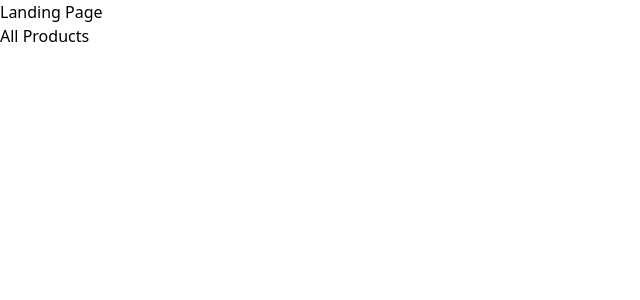
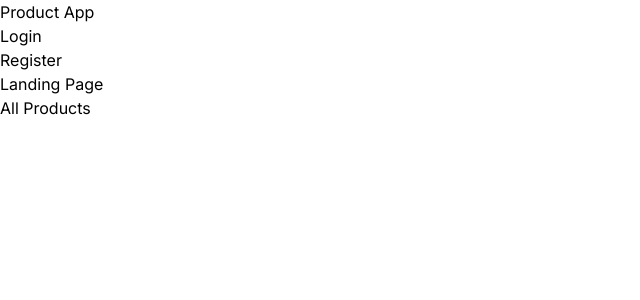
Before and after one commit to stefanRachev/next-auth-tapa-scrypt, a Next.js app: page / in a window 1280 px wide. Shown: the top 300 px of the page, without its empty margins (0-640 px from the left). Built offline with nearby package versions, Linux system fonts and the light colour scheme; no server answers.

Commit message:
refactor ProductDetailsPage

```diff
--- a/package.json
+++ b/package.json
@@ -10,6 +10,7 @@
   },
   "dependencies": {
     "bcryptjs": "^2.4.3",
+    "lucide-react": "^0.462.0",
     "mongoose": "^8.8.3",
     "next": "15.0.3",
     "next-auth": "^5.0.0-beta.25",
--- a/src/app/layout.js
+++ b/src/app/layout.js
@@ -1,21 +1,14 @@
-import localFont from "next/font/local";
+import { Inter } from "next/font/google";
 import "./globals.css";
 import { dbConnect } from "@/lib/mongo";
 
-const geistSans = localFont({
-  src: "./fonts/GeistVF.woff",
-  variable: "--font-geist-sans",
-  weight: "100 900",
-});
-const geistMono = localFont({
-  src: "./fonts/GeistMonoVF.woff",
-  variable: "--font-geist-mono",
-  weight: "100 900",
-});
+import Navbar from "@/components/Navbar";
+
+const inter = Inter({ subsets: ["latin"] });
 
 export const metadata = {
-  title: "Create Next App",
-  description: "Generated by create next app",
+  title: "Next-Auth V5 stefan",
+  description: "Learn Next-Auth Practically",
 };
 
 export default async function RootLayout({ children }) {
@@ -23,11 +16,10 @@ export default async function RootLayout({ children }) {
 
   return (
     <html lang="en">
-      <body
-        className={`${geistSans.variable} ${geistMono.variable} antialiased`}
-      >
-        {children}
-      </body>
-    </html>
+    <body className={inter.className}>
+      <Navbar/>
+      <main className="p-2">{children}</main>
+    </body>
+  </html>
   );
 }
```
Also changed, not shown: src/app/products/[id]/page.js (+19 -7 lines), 1 other file (tests, documents, lock files or other folders).
